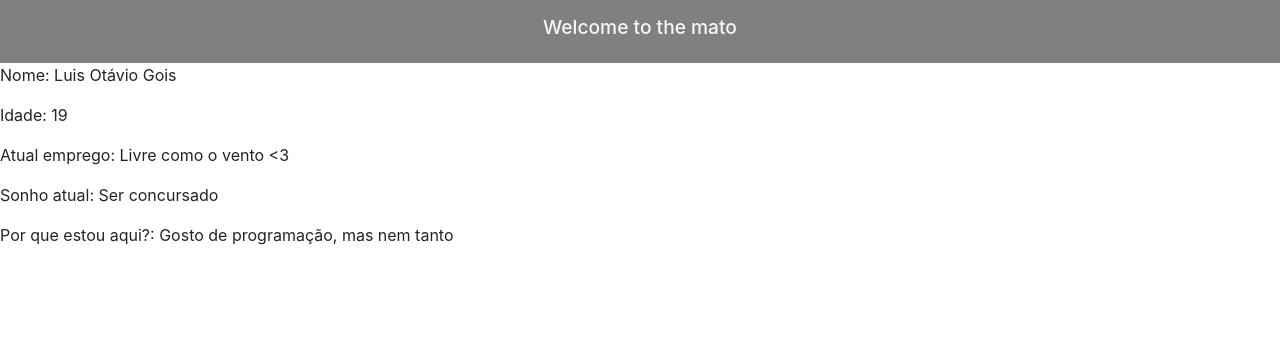
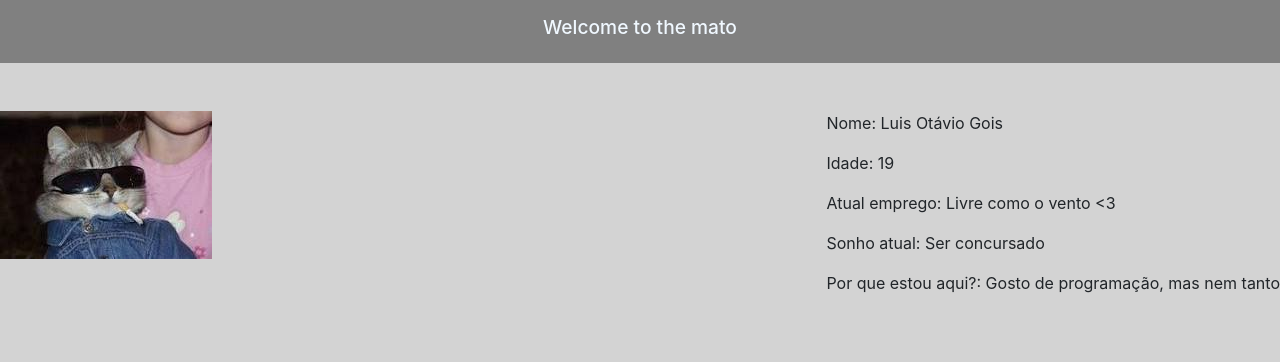
Before and after one commit to luisotavio2023/luisotavio2023.github.io, a plain HTML site: page index.html in a window 1280 px wide. Drawn offline with nearby package versions, Linux system fonts and the light colour scheme.

Commit message:
Agora tá melhorando
Só espere

```diff
--- a/index.html
+++ b/index.html
@@ -23,18 +23,22 @@
     </style>
     <link rel="stylesheet" href="https://stackpath.bootstrapcdn.com/bootstrap/4.3.1/css/bootstrap.min.css" integrity="sha384-ggOyR0iXCbMQv3Xipma34MD+dH/1fQ784/j6cY/iJTQUOhcWr7x9JvoRxT2MZw1T" crossorigin="anonymous">
   </head>
-  <body>
+  <body style="background-color: lightgray;">
     <div class="navbar py-3 d-flex justify-content-center" id="topo">
         <h1 class="" id="h1topo">Welcome to the mato</h1>
     </div>
 
-    <div class="">
+    <div class="float-right py-5">
         <p>Nome: Luis Otávio Gois</p>
         <p>Idade: 19 </p>
         <p>Atual emprego: Livre como o vento <3</p>
         <p>Sonho atual: Ser concursado</p>
         <p>Por que estou aqui?: Gosto de programação, mas nem tanto</p>
     </div>
+    <div class="float-left py-5">
+        <img src="minhafoto.jfif" alt="Texto alternativo da minha foto">
+    </div>
+
 
     <!-- Optional JavaScript -->
     <!-- jQuery first, then Popper.js, then Bootstrap JS -->
```
Also changed, not shown: minhafoto.jfif (added).
